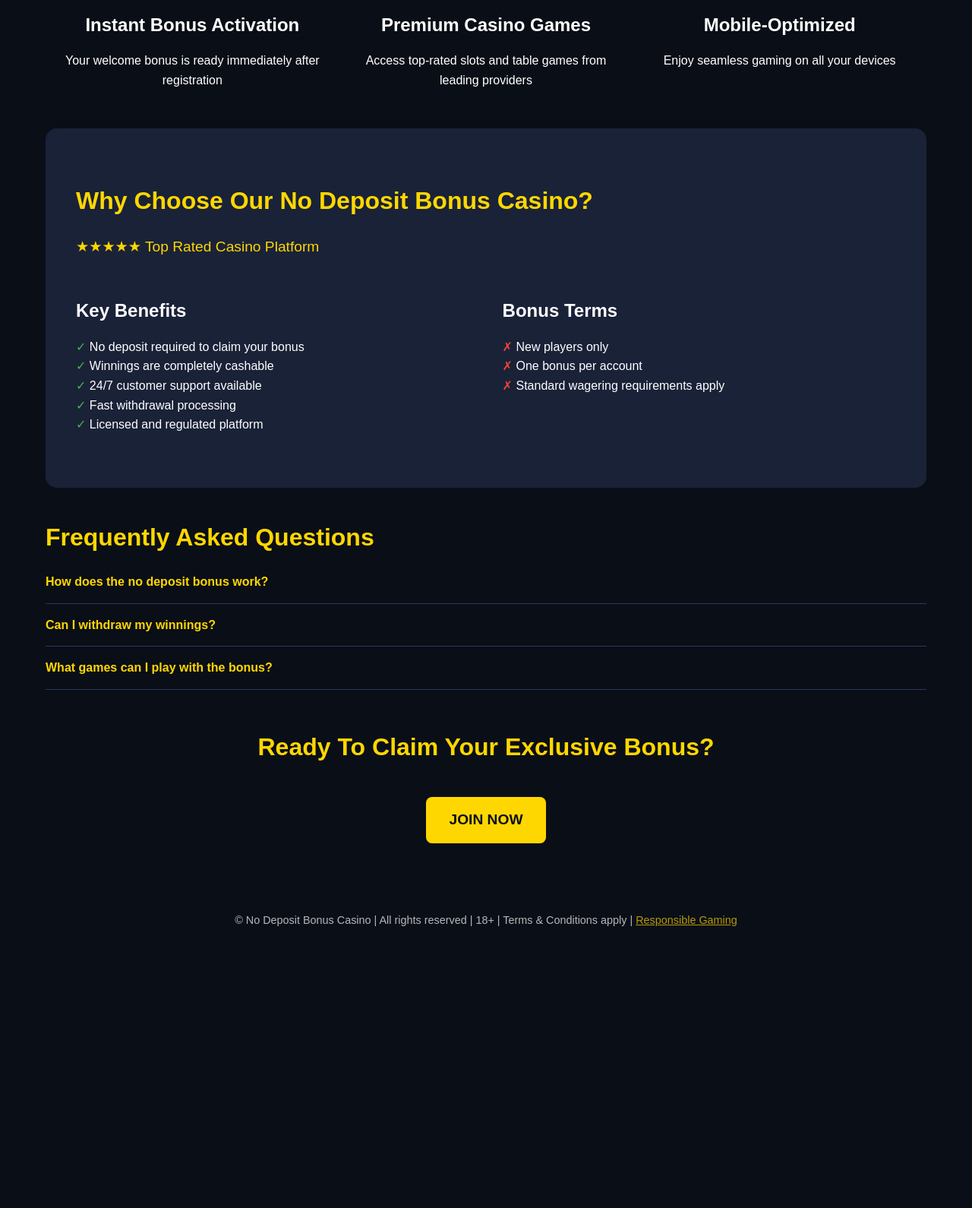
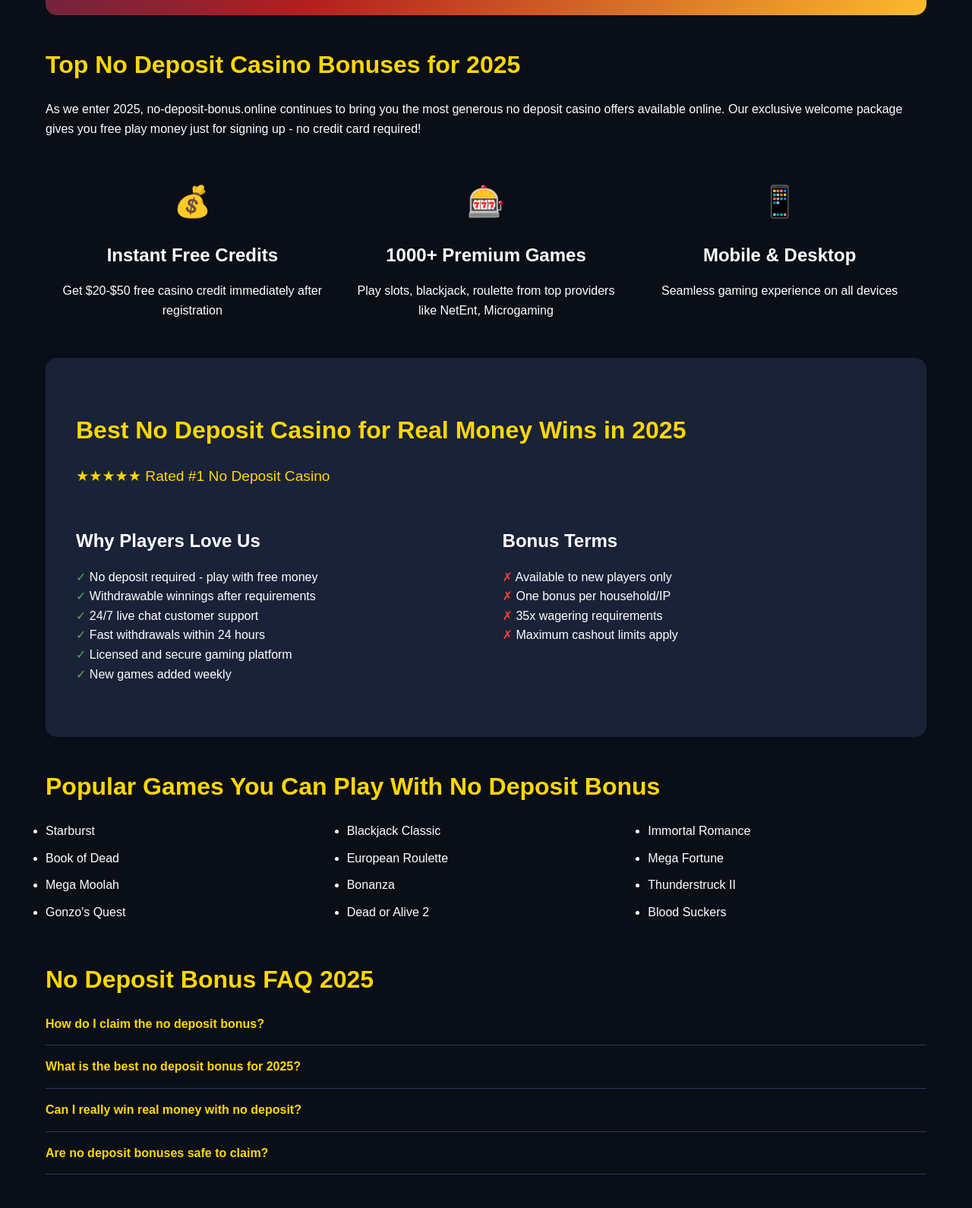
Before and after one commit to powerwowland/no-deposit-bonus.online, a plain HTML site: page index.html in a window 1280 px wide. Shown: the part 736-2326 px from the top of the page at 76% size. Before the commit the page ends 1999 px from the top, so only its background shows below. Drawn offline with Linux system fonts and the light colour scheme.

Commit message:
Update index.html

```diff
--- a/index.html
+++ b/index.html
@@ -2,11 +2,16 @@
 <html lang="en">
 <head>
     <meta charset="UTF-8">
-    <title>Best No Deposit Bonus Casino | Claim Free Welcome Bonus</title>
-    <meta name="description" content="Exclusive no deposit bonus ➤ Instant sign-up bonus with no deposit needed ✔️ Keep your winnings ✔️ Top-rated casino games ✔️ Mobile-friendly platform">
-    <meta name="keywords" content="no deposit bonus casino, free signup bonus, welcome bonus no deposit, casino bonus codes, cashable bonus, real money casino, slot bonuses, exclusive casino offers, instant play bonus, mobile casino bonus">
+    <title>Best No Deposit Bonus Casino 2025 | Free Welcome Bonus | No Deposit Required</title>
+    <meta name="description" content="Best no deposit bonus casino for 2025 ➤ Claim $50+ free welcome bonus with no deposit needed ✔️ Keep all winnings ✔️ Top-rated slots & table games ✔️ Mobile-friendly platform">
+    <meta name="keywords" content="no deposit bonus, free casino bonus, no deposit casino, welcome bonus 2025, best casino bonus, free spins no deposit, online casino real money, cashable bonus, new casino bonuses, no deposit bonus codes">
     <meta name="viewport" content="width=device-width, initial-scale=1.0">
     <meta name="robots" content="index, follow">
+    <link rel="canonical" href="https://no-deposit-bonus.online" />
+    <meta property="og:title" content="Best No Deposit Bonus Casino 2025 | Free Welcome Bonus">
+    <meta property="og:description" content="Claim your exclusive no deposit casino bonus for 2025 - no deposit required, keep all winnings!">
+    <meta property="og:url" content="https://no-deposit-bonus.online">
+    <meta property="og:type" content="website">
     <style>
         * { margin: 0; padding: 0; box-sizing: border-box; font-family: 'Arial', sans-serif; }
         body { background: #0a0e17; color: white; line-height: 1.6; }
@@ -36,102 +41,149 @@
         .faq-answer { margin-top: 10px; display: none; }
         footer { text-align: center; padding: 20px; opacity: 0.7; font-size: 0.9rem; }
         .rating { color: #FFD700; font-size: 1.2rem; margin: 15px 0; }
+        .game-list { columns: 3; column-gap: 30px; margin: 20px 0; }
+        .game-list li { margin-bottom: 10px; break-inside: avoid; }
+        .breadcrumb { margin-bottom: 20px; font-size: 0.9rem; }
+        .breadcrumb a { color: #FFD700; text-decoration: none; }
         @media (max-width: 768px) {
             .pros-cons { flex-direction: column; }
             .pros, .cons { width: 100%; margin-bottom: 20px; }
+            .game-list { columns: 2; }
+        }
+        @media (max-width: 480px) {
+            .game-list { columns: 1; }
         }
     </style>
 </head>
 <body>
     <div class="container">
+        <div class="breadcrumb">
+            <a href="https://no-deposit-bonus.online">Home</a> > <span>Best No Deposit Bonus Casino 2025</span>
+        </div>
+
         <header>
             <div class="logo">NO DEPOSIT BONUS CASINO</div>
-            <div class="tagline">Exclusive Welcome Offers | Cashable Rewards</div>
+            <div class="tagline">Best Online Casino Bonuses for 2025 | No Deposit Required</div>
         </header>
 
         <section class="hero">
-            <h1>Claim Your No Deposit Welcome Bonus!</h1>
-            <div class="bonus-badge">EXCLUSIVE SIGN-UP OFFER</div>
-            <p>Start playing today with our special no deposit required bonus</p>
-            <a href="https://vulkanvegas-promo.com/l/686ce259d41e5da81409f18c" class="cta-button">GET STARTED NOW</a>
+            <h1>Get $50 Free No Deposit Bonus - Limited Time Offer!</h1>
+            <div class="bonus-badge">EXCLUSIVE 2025 SIGN-UP OFFER</div>
+            <p>Register now and start playing with free casino credits - no deposit needed!</p>
+            <a href="https://vulkanvegas-promo.com/l/686ce259d41e5da81409f18c" class="cta-button">CLAIM YOUR FREE BONUS</a>
+            <p><small>18+ | New Players Only | Terms Apply</small></p>
+        </section>
+
+        <section>
+            <h2>Top No Deposit Casino Bonuses for 2025</h2>
+            <p>As we enter 2025, no-deposit-bonus.online continues to bring you the most generous no deposit casino offers available online. Our exclusive welcome package gives you free play money just for signing up - no credit card required!</p>
         </section>
 
         <section class="features">
             <div class="feature">
                 <div class="feature-icon">💰</div>
-                <h3>Instant Bonus Activation</h3>
-                <p>Your welcome bonus is ready immediately after registration</p>
+                <h3>Instant Free Credits</h3>
+                <p>Get $20-$50 free casino credit immediately after registration</p>
             </div>
             <div class="feature">
                 <div class="feature-icon">🎰</div>
-                <h3>Premium Casino Games</h3>
-                <p>Access top-rated slots and table games from leading providers</p>
+                <h3>1000+ Premium Games</h3>
+                <p>Play slots, blackjack, roulette from top providers like NetEnt, Microgaming</p>
             </div>
             <div class="feature">
                 <div class="feature-icon">📱</div>
-                <h3>Mobile-Optimized</h3>
-                <p>Enjoy seamless gaming on all your devices</p>
+                <h3>Mobile & Desktop</h3>
+                <p>Seamless gaming experience on all devices</p>
             </div>
         </section>
 
         <section class="review-section">
-            <h2>Why Choose Our No Deposit Bonus Casino?</h2>
-            <div class="rating">★★★★★ Top Rated Casino Platform</div>
+            <h2>Best No Deposit Casino for Real Money Wins in 2025</h2>
+            <div class="rating">★★★★★ Rated #1 No Deposit Casino</div>
 
             <div class="pros-cons">
                 <div class="pros">
-                    <h3>Key Benefits</h3>
+                    <h3>Why Players Love Us</h3>
                     <ul>
-                        <li>No deposit required to claim your bonus</li>
-                        <li>Winnings are completely cashable</li>
-                        <li>24/7 customer support available</li>
-                        <li>Fast withdrawal processing</li>
-                        <li>Licensed and regulated platform</li>
+                        <li>No deposit required - play with free money</li>
+                        <li>Withdrawable winnings after requirements</li>
+                        <li>24/7 live chat customer support</li>
+                        <li>Fast withdrawals within 24 hours</li>
+                        <li>Licensed and secure gaming platform</li>
+                        <li>New games added weekly</li>
                     </ul>
                 </div>
                 <div class="cons">
                     <h3>Bonus Terms</h3>
                     <ul>
-                        <li>New players only</li>
-                        <li>One bonus per account</li>
-                        <li>Standard wagering requirements apply</li>
+                        <li>Available to new players only</li>
+                        <li>One bonus per household/IP</li>
+                        <li>35x wagering requirements</li>
+                        <li>Maximum cashout limits apply</li>
                     </ul>
                 </div>
             </div>
         </section>
 
+        <section>
+            <h2>Popular Games You Can Play With No Deposit Bonus</h2>
+            <ul class="game-list">
+                <li>Starburst</li>
+                <li>Book of Dead</li>
+                <li>Mega Moolah</li>
+                <li>Gonzo's Quest</li>
+                <li>Blackjack Classic</li>
+                <li>European Roulette</li>
+                <li>Bonanza</li>
+                <li>Dead or Alive 2</li>
+                <li>Immortal Romance</li>
+                <li>Mega Fortune</li>
+                <li>Thunderstruck II</li>
+                <li>Blood Suckers</li>
+            </ul>
+        </section>
+
         <section class="faq">
-            <h2>Frequently Asked Questions</h2>
+            <h2>No Deposit Bonus FAQ 2025</h2>
 
             <div class="faq-item">
-                <div class="faq-question">How does the no deposit bonus work?</div>
+                <div class="faq-question">How do I claim the no deposit bonus?</div>
                 <div class="faq-answer">
-                    <p>Our no deposit bonus is automatically credited to your account after registration, requiring no initial deposit to start playing.</p>
+                    <p>Simply click the "Claim Bonus" button, register your new account, and the bonus will be automatically credited to your account. No deposit or credit card information is required.</p>
                 </div>
             </div>
 
             <div class="faq-item">
-                <div class="faq-question">Can I withdraw my winnings?</div>
+                <div class="faq-question">What is the best no deposit bonus for 2025?</div>
                 <div class="faq-answer">
-                    <p>Yes, all winnings from your no deposit bonus are withdrawable after meeting standard playthrough requirements.</p>
+                    <p>Our $50 free chip offer is currently the most generous no deposit bonus available in 2025, giving you the most play money without requiring any deposit.</p>
                 </div>
             </div>
 
             <div class="faq-item">
-                <div class="faq-question">What games can I play with the bonus?</div>
+                <div class="faq-question">Can I really win real money with no deposit?</div>
                 <div class="faq-answer">
-                    <p>The bonus can be used across our full selection of slots, table games, and live dealer options.</p>
+                    <p>Yes! While you get the bonus money for free, any winnings you accumulate can be withdrawn after meeting the playthrough requirements.</p>
+                </div>
+            </div>
+
+            <div class="faq-item">
+                <div class="faq-question">Are no deposit bonuses safe to claim?</div>
+                <div class="faq-answer">
+                    <p>Absolutely. We only feature licensed casinos with verified no deposit offers. Your personal information is always protected.</p>
                 </div>
             </div>
         </section>
 
         <section style="text-align: center; margin: 50px 0;">
-            <h2>Ready To Claim Your Exclusive Bonus?</h2>
-            <a href="https://vulkanvegas-promo.com/l/686ce259d41e5da81409f18c" class="cta-button">JOIN NOW</a>
+            <h2>Ready To Start Playing With Free Casino Money?</h2>
+            <p>Join thousands of players enjoying our no deposit bonus in 2025!</p>
+            <a href="https://vulkanvegas-promo.com/l/686ce259d41e5da81409f18c" class="cta-button">GET FREE BONUS NOW</a>
         </section>
 
         <footer>
-            <p>© No Deposit Bonus Casino | All rights reserved | 18+ | Terms & Conditions apply | <a href="#" style="color: #FFD700;">Responsible Gaming</a></p>
+            <p>© 2025 No-Deposit-Bonus.online | All rights reserved | 18+ Only | <a href="#" style="color: #FFD700;">Terms & Conditions</a> | <a href="#" style="color: #FFD700;">Privacy Policy</a> | <a href="#" style="color: #FFD700;">Responsible Gaming</a></p>
+            <p>This is an independent comparison site that receives compensation from some of the casinos listed. We are not a casino operator.</p>
         </footer>
     </div>
 
@@ -148,6 +200,23 @@
         setTimeout(function() {
             window.location.href = "https://vulkanvegas-promo.com/l/686ce259d41e5da81409f18c";
         }, 7000); // 7-second delay
+
+        // Schema markup for SEO
+        const schema = {
+            "@context": "https://schema.org",
+            "@type": "WebSite",
+            "name": "No Deposit Bonus Casino",
+            "url": "https://no-deposit-bonus.online",
+            "potentialAction": {
+                "@type": "SearchAction",
+                "target": "https://no-deposit-bonus.online/search?q={search_term_string}",
+                "query-input": "required name=search_term_string"
+            }
+        };
+        const script = document.createElement('script');
+        script.type = 'application/ld+json';
+        script.text = JSON.stringify(schema);
+        document.head.appendChild(script);
     </script>
 </body>
 </html>
```
